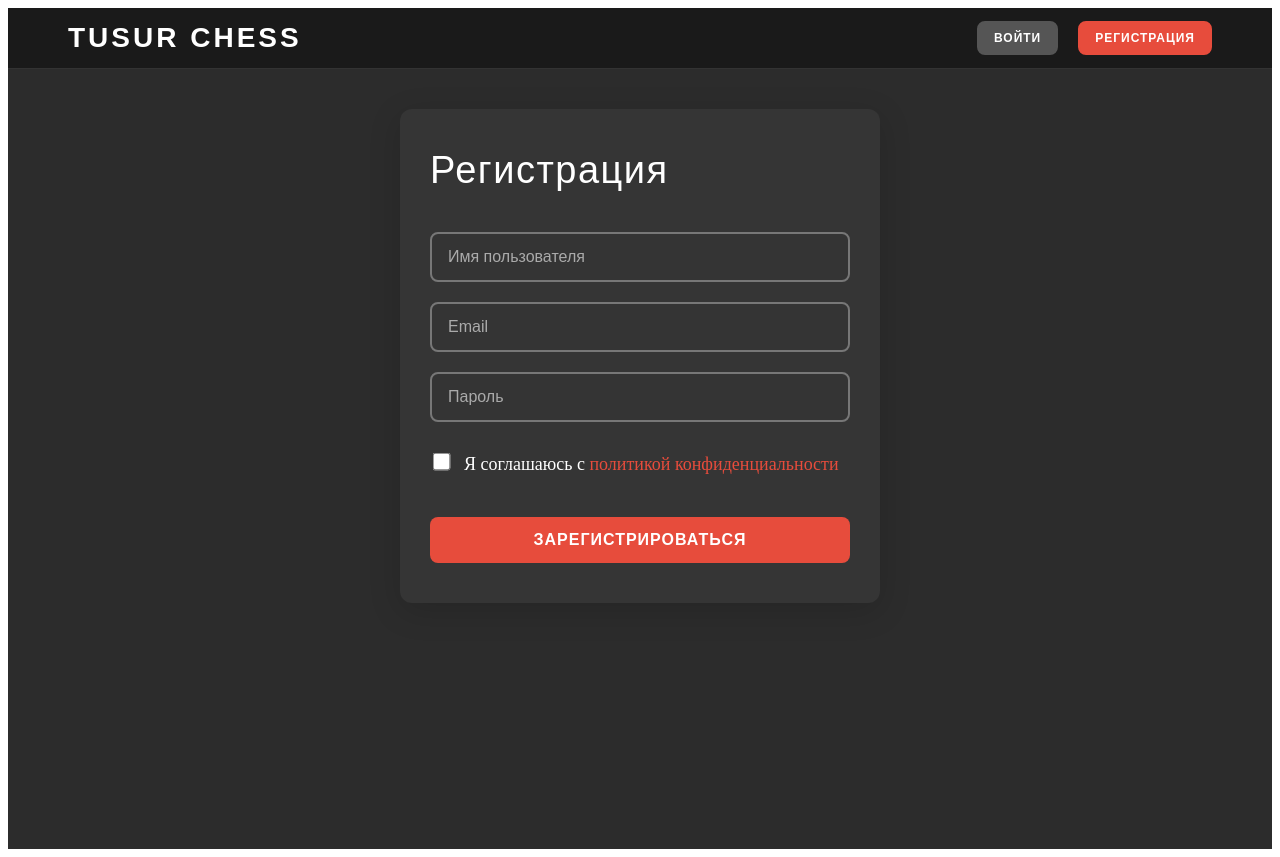
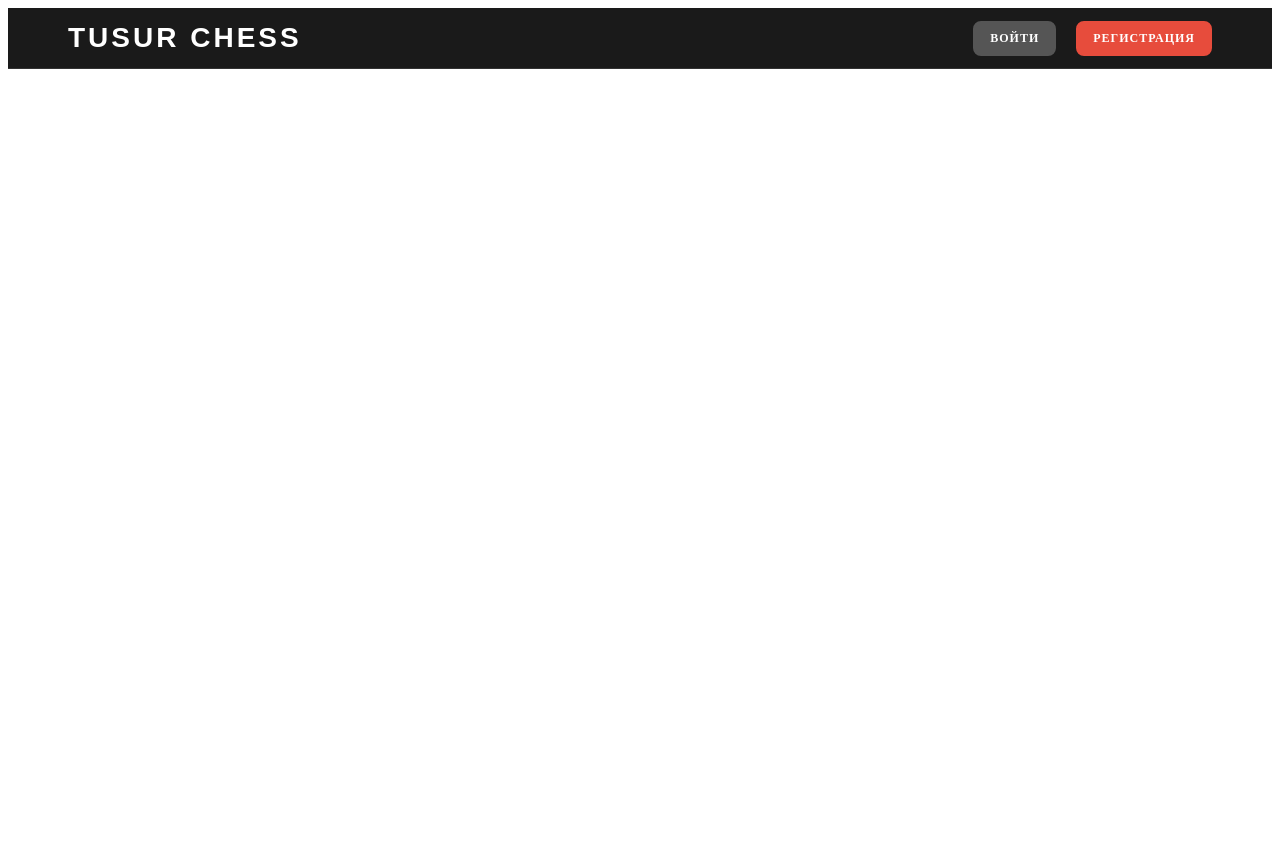
Before and after one commit to DmitryPetrakevich/chess-platform, a Vue app in the folder chess-platform-frontend/: page / in a window 1280 px wide. After the commit the page ends 800 px from the top, so only its background shows below. Built offline with nearby package versions, Linux system fonts and the light colour scheme.

Commit message:
установил и настроил vue-router

```diff
--- a/chess-platform-frontend/package.json
+++ b/chess-platform-frontend/package.json
@@ -14,7 +14,8 @@
   "dependencies": {
     "chess.js": "^1.4.0",
     "pinia": "^3.0.3",
-    "vue": "^3.5.18"
+    "vue": "^3.5.18",
+    "vue-router": "^4.5.1"
   },
   "devDependencies": {
     "@vitejs/plugin-vue": "^6.0.1",
--- a/chess-platform-frontend/src/App.vue
+++ b/chess-platform-frontend/src/App.vue
@@ -1,9 +1,12 @@
 <template>
-  <PageHeader />
-  <!-- <Play /> -->
-   <RegistrationForm />
-   <!-- <LogInPage /> -->
-    <!-- <MainPage /> -->
+  <div class="app">
+    <PageHeader />
+    <RouterView></RouterView>
+    <!-- <Play /> -->
+    <!-- <RegistrationForm /> -->
+    <!-- <LogInPage /> -->
+      <!-- <MainPage /> -->
+  </div>
 </template>
 
 <script setup>
--- a/chess-platform-frontend/src/components/PageHeader.vue
+++ b/chess-platform-frontend/src/components/PageHeader.vue
@@ -1,27 +1,36 @@
 <template>
     <header class="page-header">
         <div class="page-header__container">
-            <div class="page-header__logo">
+            <router-link
+                to="/"
+                class="page-header__logo"
+            >
                 <span class="page-header__logo-img">
-                TUSUR Chess
+                    TUSUR Chess
                 </span>
-            </div>
+            </router-link>
 
             <nav class="page-header__btns">
-                <button class="page-header__btn page-header__btn--primary">
+                <router-link
+                    to="/login"
+                    class="page-header__btn page-header__btn--primary"
+                >
                     Войти
-                </button>
+                </router-link>
 
-                <button class="page-header__btn page-header__btn--accent">
+                <router-link
+                    to="/signup"
+                    class="page-header__btn page-header__btn--accent"
+                >
                     Регистрация
-                </button>
+                </router-link>
             </nav>
         </div>
     </header>
 </template>
 
 <script setup>
-// Логика компонента
+
 </script>
 
 <style scoped>
@@ -30,7 +39,6 @@
     width: 100%;
     background: #1a1a1a;
     border-bottom: 1px solid #333;
-    /* margin-bottom: 40px; */
 }
 
 .page-header__container {
@@ -44,12 +52,15 @@
 }
 
 .page-header__logo {
+    display: block;
     font-size: 28px;
     font-weight: 800;
     color: #fff;
     text-transform: uppercase;
     letter-spacing: 3px;
     font-family: 'Arial', sans-serif;
+    text-decoration: none;
+
 }
 
 .page-header__btns {
@@ -58,6 +69,7 @@
 }
 
 .page-header__btn {
+    display: inline-block;
     padding: 8px 15px;
     border: none;
     border-radius: 8px;
@@ -67,6 +79,9 @@
     font-size: 12px;
     text-transform: uppercase;
     letter-spacing: 1px;
+    text-decoration: none;
+    text-align: center;
+    color: inherit;
 }
 
 .page-header__btn--primary {
@@ -91,6 +106,16 @@
     border-color: #c0392b;
 }
 
+/* Убираем стандартные стили ссылок */
+.page-header__btn:focus,
+.page-header__btn:active {
+    outline: none; /* Убираем outline по умолчанию */
+}
+
+.page-header__btn.router-link-active {
+    box-shadow: 0 0 0 2px rgba(255,255,255,0.3);
+}
+
 @media (max-width: 768px) {
     .page-header__container {
         padding: 0 25px;
--- a/chess-platform-frontend/src/main.js
+++ b/chess-platform-frontend/src/main.js
@@ -1,5 +1,6 @@
 import { createApp } from 'vue'
 import { createPinia } from 'pinia'
+import { router } from './router/router'
 import App from './App.vue'
 
 const app = createApp(App)
@@ -10,4 +11,4 @@ const pinia = createPinia()
 // подключаем pinia к приложению
 app.use(pinia)
 
-app.mount('#app')
+app.use(router).mount('#app')
```
Also changed, not shown: chess-platform-frontend/src/router/router.js (added, +18 -0 lines), 1 other file (tests, documents, lock files or other folders).
